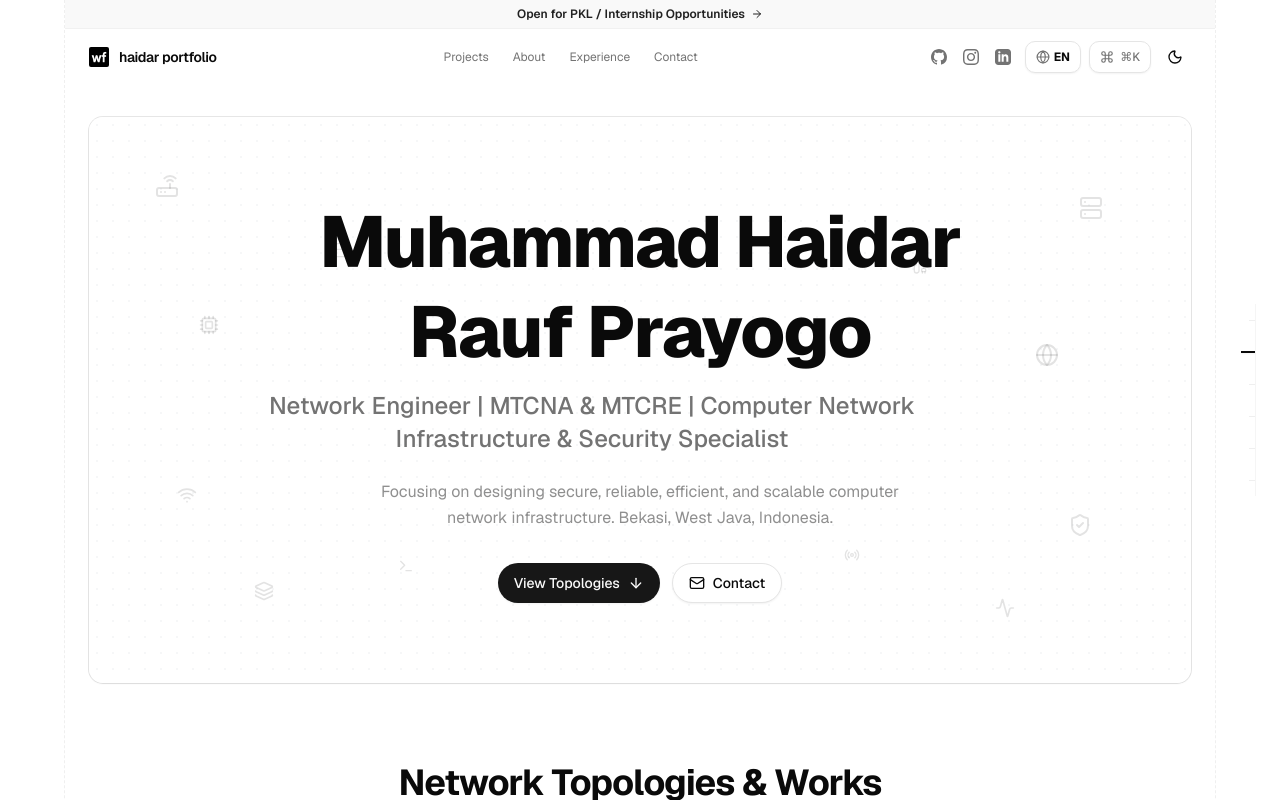
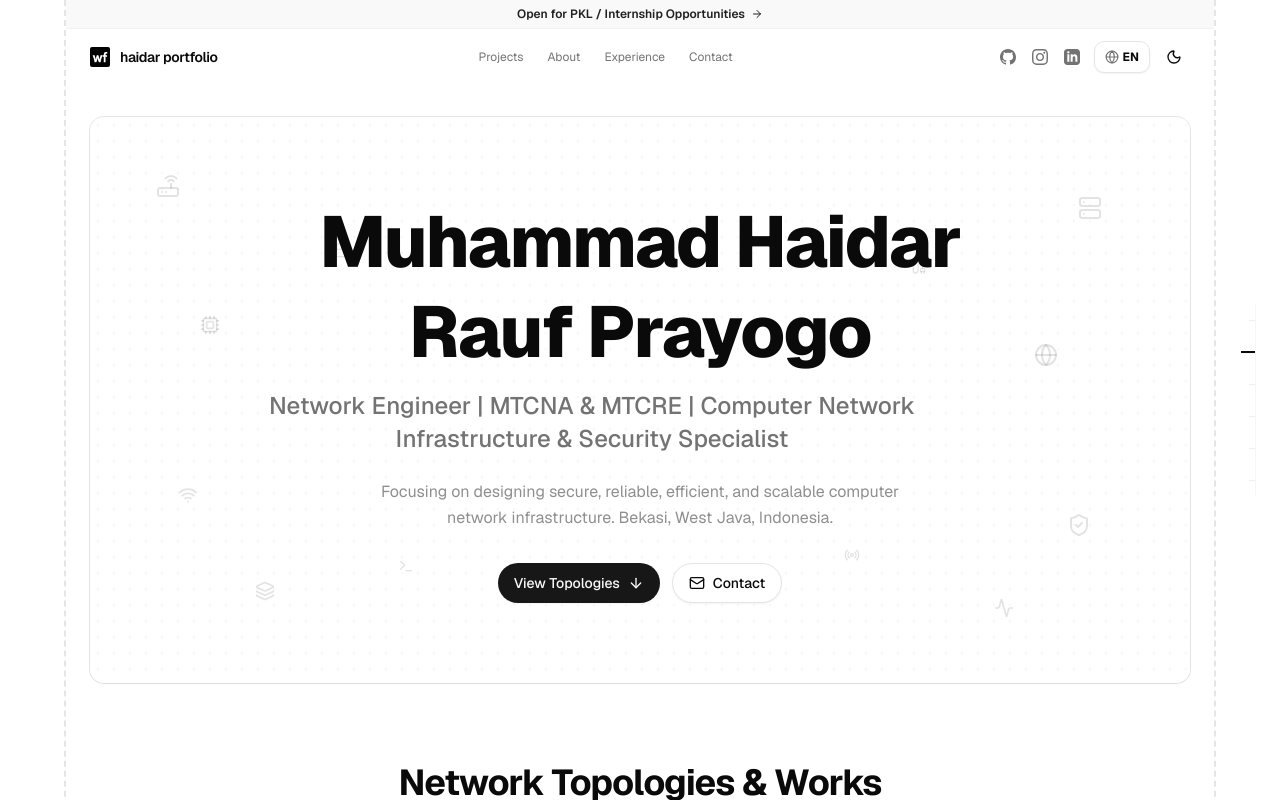
Before and after one commit to haidirwf/portfolio-idal, a Next.js app: page / in a window 1280 px wide. Shown: the top 800 px of the page. Built offline with nearby package versions, Linux system fonts and the light colour scheme.

Commit message:
style(wrapper): darken and thicken side outline borders from border-x border-border/60 to border-x-2 border-border

```diff
--- a/components/portfolio/main-wrapper.tsx
+++ b/components/portfolio/main-wrapper.tsx
@@ -4,7 +4,6 @@ import * as React from "react";
 import { Navbar } from "@/components/portfolio/navbar";
 import { TopAnnouncementBanner } from "@/components/portfolio/top-announcement-banner";
 import { Footer } from "@/components/portfolio/footer";
-import { CommandPalette } from "@/components/portfolio/command-palette";
 import { Project } from "@/lib/projects";
 
 import { FloatingSectionTracker } from "@/components/portfolio/floating-section-tracker";
@@ -16,16 +15,13 @@ export function MainWrapper({
   children: React.ReactNode;
   projects?: Project[];
 }) {
-  const [cmdOpen, setCmdOpen] = React.useState(false);
-
   return (
-    <div className="min-h-screen bg-background text-foreground selection:bg-foreground selection:text-background font-sans antialiased border-x border-dashed border-border/60 max-w-6xl mx-auto relative">
+    <div className="min-h-screen bg-background text-foreground selection:bg-foreground selection:text-background font-sans antialiased border-x-2 border-dashed border-border max-w-6xl mx-auto relative">
       <FloatingSectionTracker />
       <TopAnnouncementBanner />
-      <Navbar onOpenCommand={() => setCmdOpen(true)} />
+      <Navbar />
       <main>{children}</main>
       <Footer />
-      <CommandPalette open={cmdOpen} setOpen={setCmdOpen} />
     </div>
   );
 }
```
